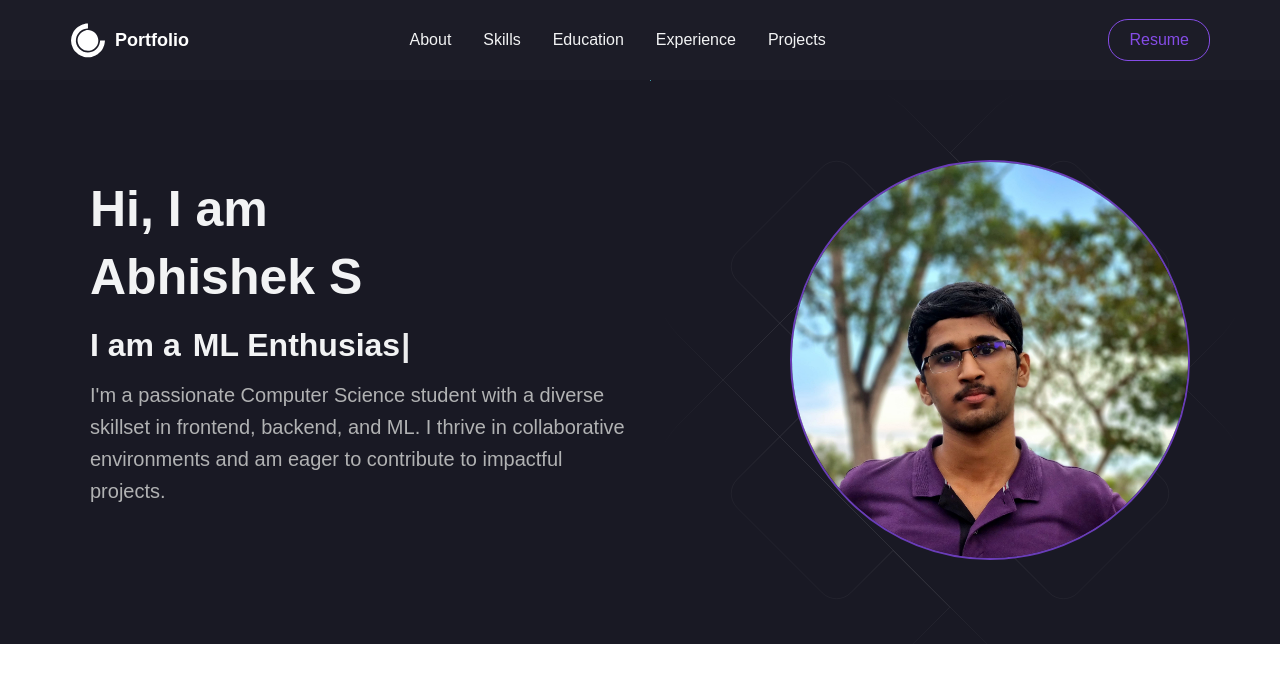
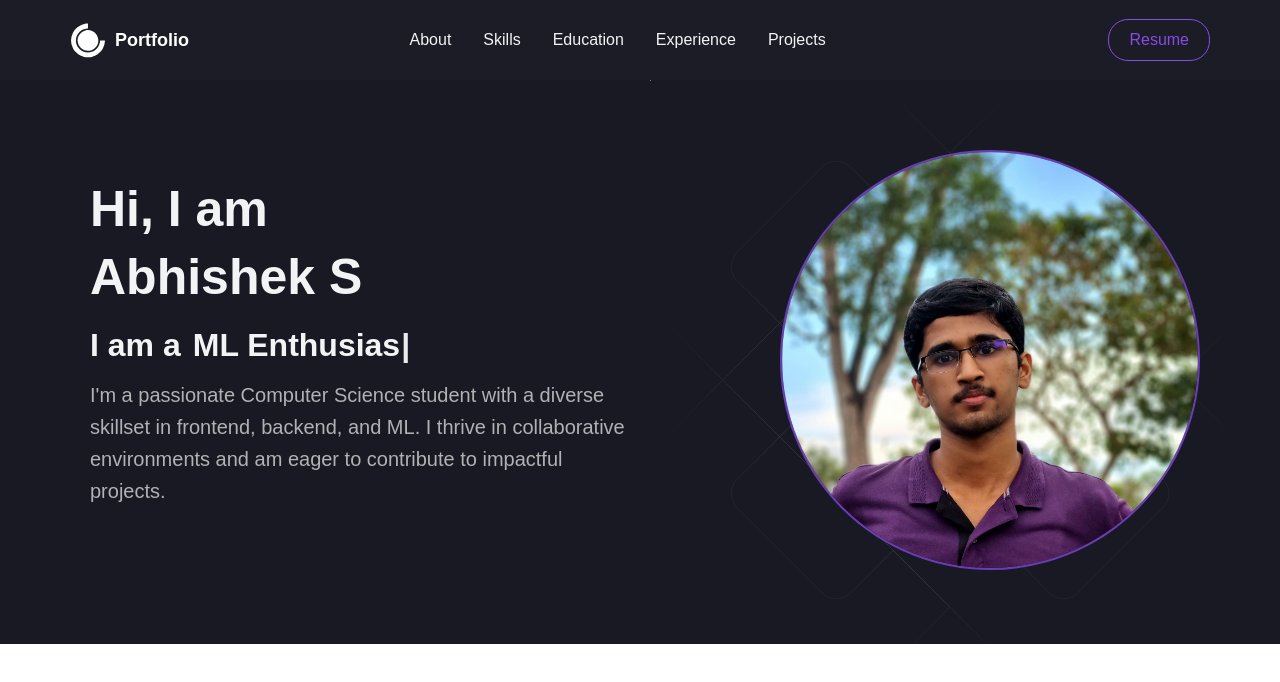
Before and after one commit to abhi-s-03/Portfolio, a React (Vite) app: page / in a window 1280 px wide. In both pictures the pointer is over the element 990 px from the left and 362 px from the top of the page. Shown: the top 682 px of the page. Built offline with nearby package versions, Linux system fonts and the light colour scheme.

Commit message:
Add hover effect to hero image

```diff
--- a/src/components/Hero/hero.css
+++ b/src/components/Hero/hero.css
@@ -113,6 +113,12 @@
   }
 }
 
+.hero-img {
+  :hover {
+    transform: scale(1.05);
+  }
+}
+
 .hero-img img {
   position: relative;
   width: 100%;
@@ -121,7 +127,6 @@
   max-height: 400px;
   border-radius: 50%;
   border: 2px solid #6a3db8;
-
   @media (max-width: 768px) {
     max-width: 400px;
     max-height: 400px;
```
